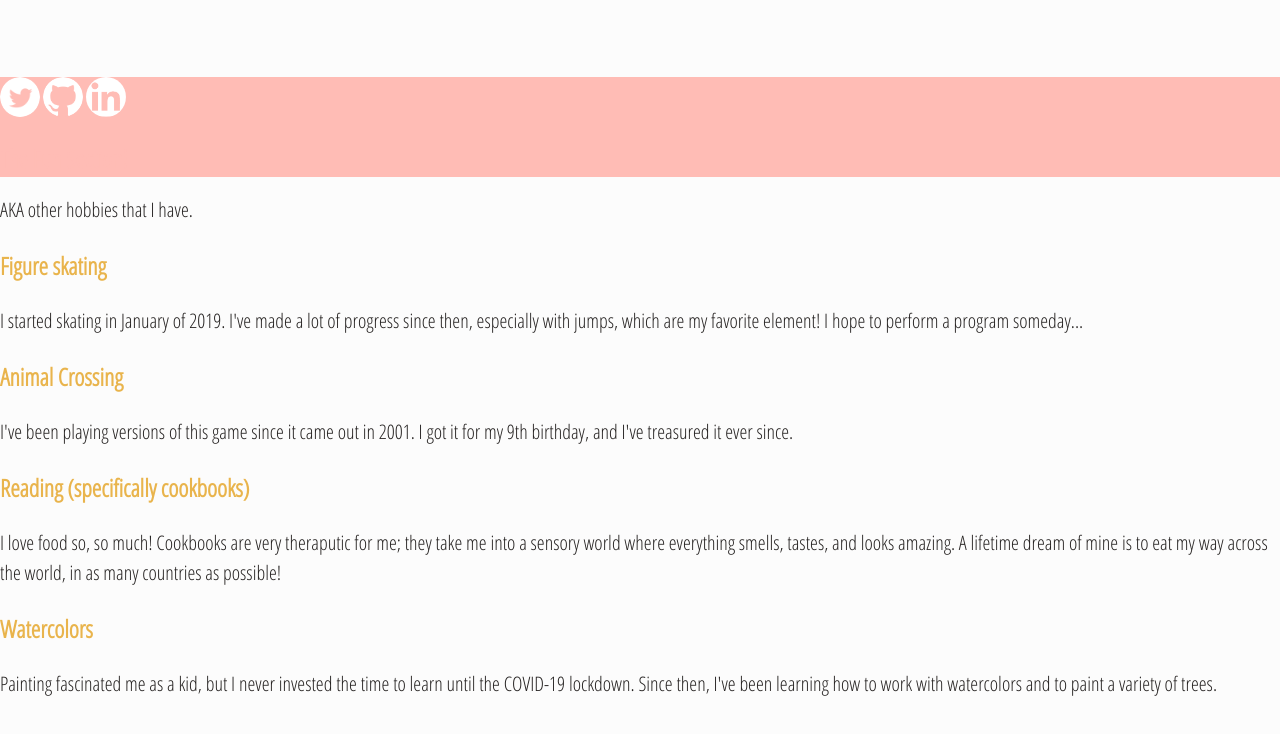
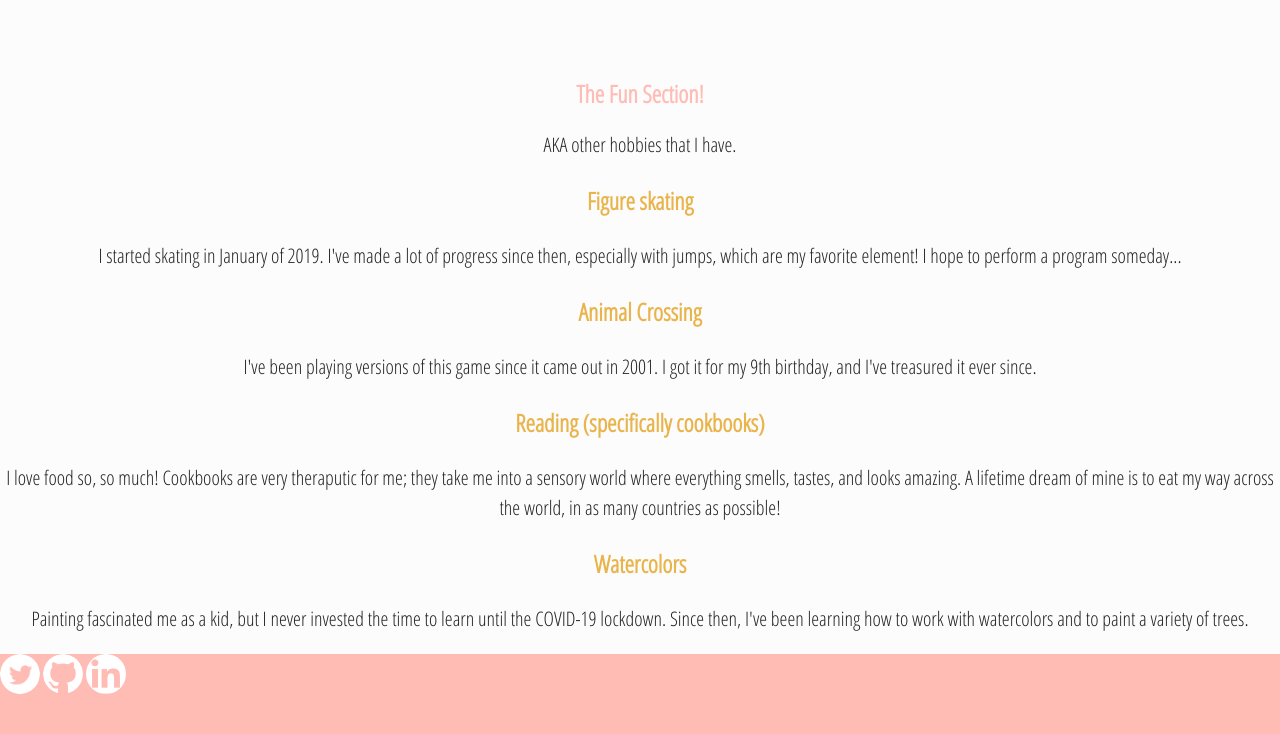
Before and after one commit to sarahhendricks/personal-site, a plain HTML site: page index.html in a window 1280 px wide. Shown: the part 1856-2590 px from the top of the page. Before the commit the page ends 2555 px from the top, so only its background shows below. Drawn offline with nearby package versions, Linux system fonts and the light colour scheme.

Commit message:
Lol whoops, put them in the wrong div.

```diff
--- a/index.html
+++ b/index.html
@@ -27,7 +27,8 @@
                 <h2>A Bit About Me...</h2>
                 <p>
                     I'm a wearer of many hats: engineer, designer, writer, and
-                    Scrum Master.
+                    Scrum Master. (If you check out the Hobbies section below,
+                    you'll see that I have a whole trunk of non-work hats, too!)
                 </p>
                 <h2>Current Projects</h2>
                 <p>
@@ -73,6 +74,35 @@
                         </div>
                     </a>
                 </div>
+                <h2>The Fun Section!</h2>
+                <p>AKA other hobbies that I have.</p>
+                <h3>Figure skating</h3>
+                <p>
+                    I started skating in January of 2019. I've made a lot of
+                    progress since then, especially with jumps, which are my
+                    favorite element! I hope to perform a program someday...
+                </p>
+                <h3>Animal Crossing</h3>
+                <p>
+                    I've been playing versions of this game since it came out in
+                    2001. I got it for my 9th birthday, and I've treasured it
+                    ever since.
+                </p>
+                <h3>Reading (specifically cookbooks)</h3>
+                <p>
+                    I love food so, so much! Cookbooks are very theraputic for
+                    me; they take me into a sensory world where everything
+                    smells, tastes, and looks amazing. A lifetime dream of mine
+                    is to eat my way across the world, in as many countries as
+                    possible!
+                </p>
+                <h3>Watercolors</h3>
+                <p>
+                    Painting fascinated me as a kid, but I never invested the
+                    time to learn until the COVID-19 lockdown. Since then, I've
+                    been learning how to work with watercolors and to paint a
+                    variety of trees.
+                </p>
             </div>
         </div>
         <footer>
@@ -96,34 +126,6 @@
                     src="assets/icons/LI-In-Bug-White.png"
                     alt="LinkedIn link"
             /></a>
-            <h2>The Fun Section!</h2>
-            <p>AKA other hobbies that I have.</p>
-            <h3>Figure skating</h3>
-            <p>
-                I started skating in January of 2019. I've made a lot of
-                progress since then, especially with jumps, which are my
-                favorite element! I hope to perform a program someday...
-            </p>
-            <h3>Animal Crossing</h3>
-            <p>
-                I've been playing versions of this game since it came out in
-                2001. I got it for my 9th birthday, and I've treasured it ever
-                since.
-            </p>
-            <h3>Reading (specifically cookbooks)</h3>
-            <p>
-                I love food so, so much! Cookbooks are very theraputic for me;
-                they take me into a sensory world where everything smells,
-                tastes, and looks amazing. A lifetime dream of mine is to eat my
-                way across the world, in as many countries as possible!
-            </p>
-            <h3>Watercolors</h3>
-            <p>
-                Painting fascinated me as a kid, but I never invested the time
-                to learn until the COVID-19 lockdown. Since then, I've been
-                learning how to work with watercolors and to paint a variety of
-                trees.
-            </p>
         </footer>
     </body>
 </html>
```
